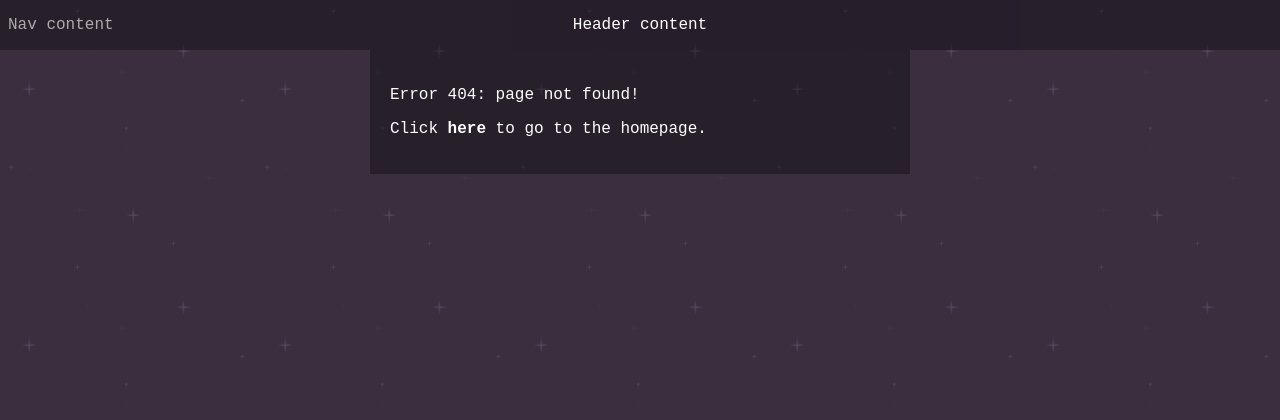
After one commit to Glanten/compad, a Flask app: template templates/404.html in a window 1280 px wide. The commit adds this page. Shown: the top 420 px of the page. Run offline with Flask 3, Linux system fonts and the light colour scheme; the template is opened without the code that fills it, so the values that code supplies are empty.

Commit message:
Changed 'body' block name to 'main' to accurately reflect tag. Added custom 404 page.

```diff
--- a/app.py
+++ b/app.py
@@ -2,6 +2,28 @@ from flask import Flask, render_template
 
 app = Flask(__name__)
 
+# Error: 404 page
+@app.errorhandler(404)
+def notfound(e):
+    return render_template("404.html")
+
+# Main pages
 @app.route("/")
-def hello_world():
+def index():
     return render_template("index.html")
+
+@app.route("/credits")
+def credits():
+    return render_template("credits.html")
+
+@app.route("/system")
+def system():
+    return render_template("system.html")
+
+@app.route("/starmap")
+def starmap():
+    return render_template("starmap.html")
+
+@app.route("/compad")
+def compad():
+    return render_template("compad.html")
--- a/static/style_default.css
+++ b/static/style_default.css
@@ -5,6 +5,7 @@ body {
   color: white;
 }
 
+/* main sections' styling */
 header {
   position: fixed;
   left: 0;
@@ -30,3 +31,10 @@ footer {
   text-align: center;
   padding: 20px;
 }
+
+/* individual element styles */
+a {
+  text-decoration: none;
+  color: white;
+  font-weight: bold;
+}
--- /dev/null
+++ b/templates/404.html
@@ -0,0 +1,15 @@
+{% extends "layout.html" %}
+
+{% block head_block %}
+{% endblock %}
+
+{% block page_title %}Page not found{% endblock %}
+
+{% block main %}
+
+<main>
+    <p>Error 404: page not found!</p>
+    <p>Click <a href="/">here</a> to go to the homepage.</p>
+</main>
+
+{% endblock %}
--- a/templates/compad.html
+++ b/templates/compad.html
@@ -5,7 +5,7 @@
 
 {% block page_title %}Compad{% endblock %}
 
-{% block content %}
+{% block main %}
 
 <main>
     <p>Compad page</p>
--- a/templates/credits.html
+++ b/templates/credits.html
@@ -5,7 +5,7 @@
 
 {% block page_title %}Credits{% endblock %}
 
-{% block content %}
+{% block main %}
 
 <main>
     <p>Credits page</p>
--- a/templates/index.html
+++ b/templates/index.html
@@ -5,7 +5,7 @@
 
 {% block page_title %}Homepage{% endblock %}
 
-{% block content %}
+{% block main %}
 
 <main>
     <p>Homepage</p>
--- a/templates/layout.html
+++ b/templates/layout.html
@@ -18,7 +18,7 @@
         <p>Nav content</p>
     </nav>
 
-    {% block content %}{% endblock %}
+    {% block main %}{% endblock %}
 
 
     <footer>
--- a/templates/starmap.html
+++ b/templates/starmap.html
@@ -5,7 +5,7 @@
 
 {% block page_title %}Starmap{% endblock %}
 
-{% block content %}
+{% block main %}
 
 <main>
     <p>Starmap content</p>
--- a/templates/system.html
+++ b/templates/system.html
@@ -5,7 +5,7 @@
 
 {% block page_title %}System{% endblock %}
 
-{% block content %}
+{% block main %}
 
 <main>
     <p>System content</p>
```
